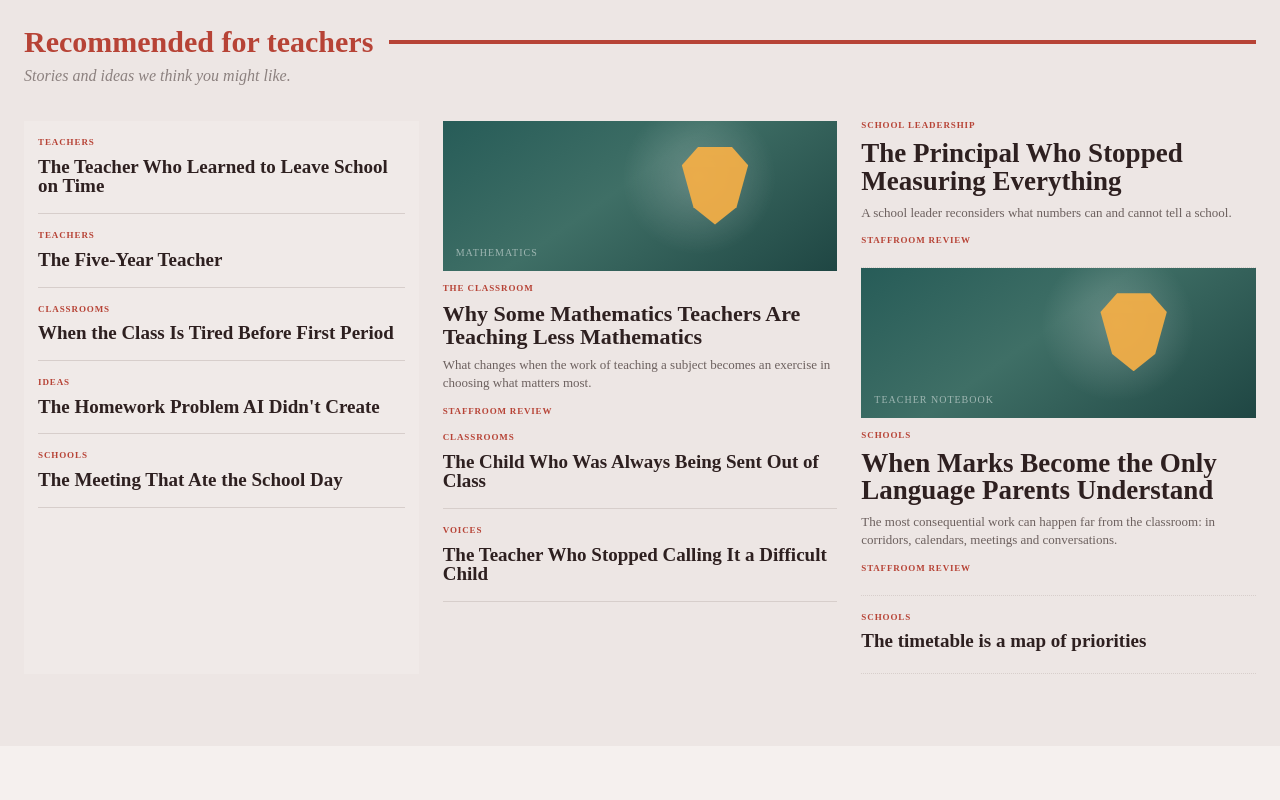
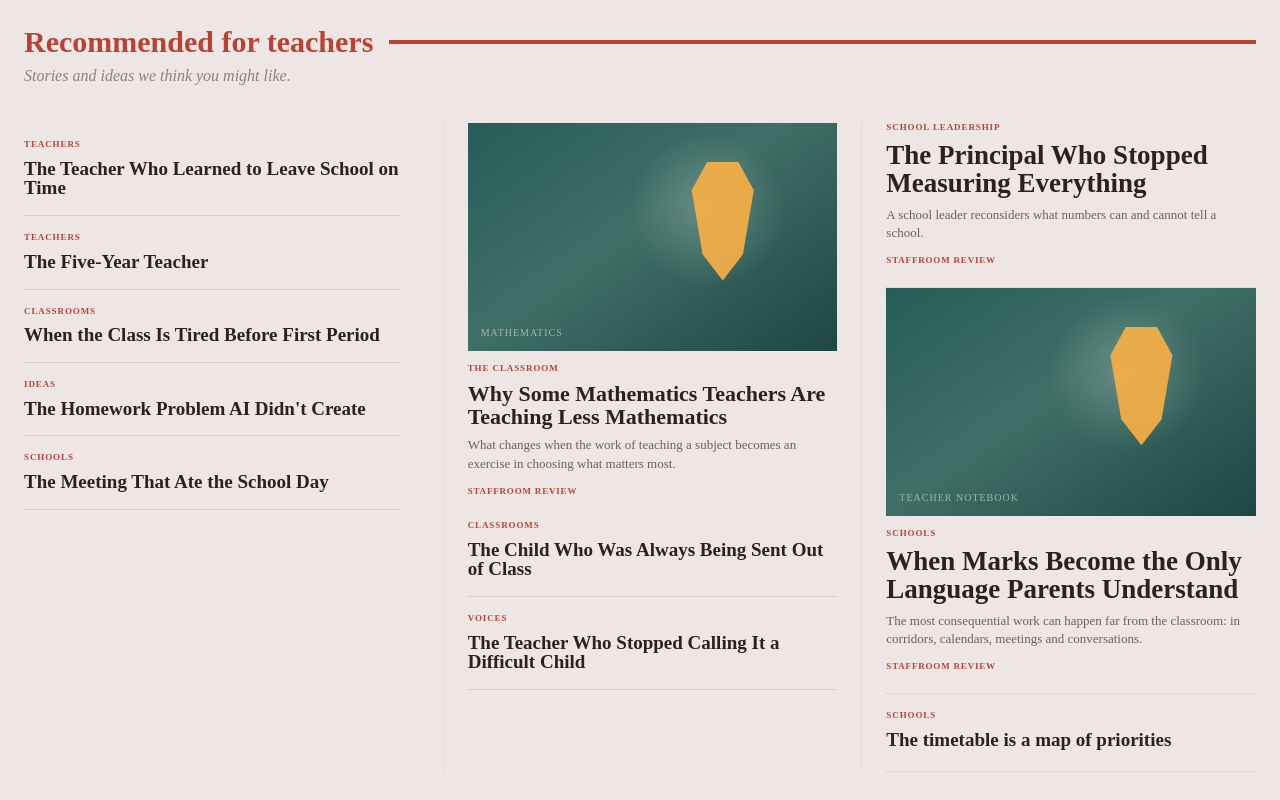
Before and after one commit to staffroom-review/staffroom-website, a Next.js app: page / in a window 1280 px wide. Shown: the part 1880-2680 px from the top of the page. Built offline with nearby package versions, Linux system fonts and the light colour scheme.

Commit message:
homepage: refine Section 3 dense recommendation layout

```diff
--- a/app/globals.css
+++ b/app/globals.css
@@ -457,12 +457,27 @@ img, svg { display: block; max-width: 100%; }
   gap: var(--gutter);
 }
 .recommend-column--list {
-  background: rgba(255,255,255,.14);
-  padding: 0 14px;
+  padding-right: 18px;
 }
 .recommend-column--list .story--compact {
   padding-left: 0;
   padding-right: 0;
+}
+.recommend-grid > .recommend-column + .recommend-column {
+  border-left: 1px dotted var(--rule);
+  padding-left: 24px;
+}
+.reference-section--dense .section-header {
+  margin-bottom: 36px;
+}
+.reference-section--dense .recommend-column .story {
+  margin-bottom: 0;
+}
+.reference-section--dense .recommend-column .story--image-lead {
+  margin-bottom: 8px;
+}
+.reference-section--dense .recommend-column .art-frame {
+  aspect-ratio: 1.62;
 }
 .recommend-column .story--image-lead .story__body h3 {
   font-size: 22px;
```
